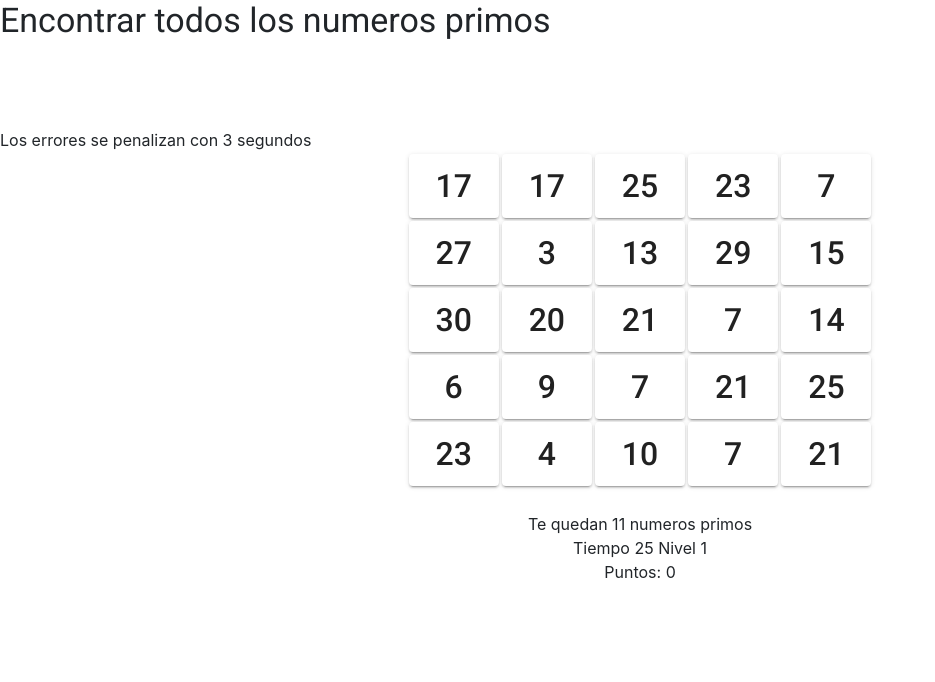
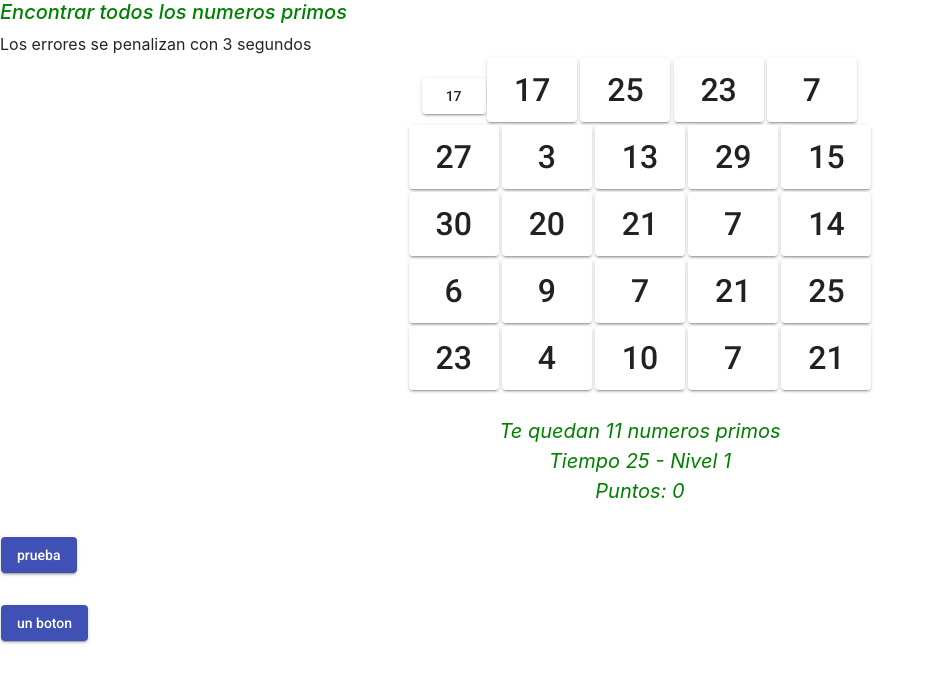
Before and after one commit to nachomonllor/juegoprimos, an Angular app: page / in a window 1280 px wide. Shown: the top 682 px of the page, without its empty margins (0-935 px from the left). Built offline with nearby package versions, Linux system fonts and the light colour scheme.

Commit message:
corrigiendo color botones

```diff
--- a/src/app/primos/primos.component.css
+++ b/src/app/primos/primos.component.css
@@ -38,3 +38,13 @@
   margin: 0.1rem;
   font-size: 2rem;
 }
+.texto_puntos {
+  color: green;
+  font-style: italic;
+  font-size: 20px;
+}
+
+.myClass{
+  color : red;
+  background-color: green;
+}
--- a/src/app/primos/primos.component.html
+++ b/src/app/primos/primos.component.html
@@ -1,10 +1,10 @@
 
-<h1 class="mat-display-1"> Encontrar todos los numeros primos </h1>
+<h1 class="mat-display-1" class ="texto_puntos"> Encontrar todos los numeros primos </h1>
+    Los errores se penalizan con 3 segundos
 <br>
-Los errores se penalizan con 3 segundos
 
 <div style="text-align: center">
-  <button mat-raised-button (click)="presion(0,0)" class="casilla">{{estadoBotones[0][0]}}</button>
+  <button mat-raised-button (click)="presion(0,0)"   >{{estadoBotones[0][0]}}</button>
   <button mat-raised-button (click)="presion(0,1)" class="casilla">{{estadoBotones[0][1]}}</button>
   <button mat-raised-button (click)="presion(0,2)" class="casilla">{{estadoBotones[0][2]}}</button>
   <button mat-raised-button (click)="presion(0,3)" class="casilla">{{estadoBotones[0][3]}}</button>
@@ -35,11 +35,24 @@ Los errores se penalizan con 3 segundos
   <button mat-raised-button (click)="presion(4,4)" class="casilla">{{estadoBotones[4][4]}}</button>
 </div>
 <br>
-<div style="text-align: center">
+<div style="text-align: center" class ="texto_puntos">
 Te quedan {{totalPrimos}} numeros primos
 <br>
-Tiempo {{reloj}} Nivel {{nivel}}
+Tiempo {{reloj}} - Nivel {{nivel}}
 <br>
   Puntos: {{puntos}}
 <div>
 <br>
+
+<td>
+  <button mat-raised-button color="primary" (click)="presion(0,0)" [class.myClass]="isClicked">
+      prueba
+  </button>
+</td>
+
+<br>
+<td>
+<button mat-raised-button color="primary" (click)="presion(0,0)" [ngStyle]="{'color': estadoBotones[0][0] }">
+  un boton
+</button>
+</td>
--- a/src/app/primos/primos.component.ts
+++ b/src/app/primos/primos.component.ts
@@ -125,7 +125,7 @@ export class PrimosComponent implements OnInit {
 
   presion(fila:number,columna:number) {
     if(this.listaPrimos.indexOf(this.posiciones[fila][columna]) >= 0) {
-      this.estadoBotones[fila][columna] = "P";
+      this.estadoBotones[fila][columna] = "green";
       this.totalPrimos--;
       this.puntos += 10;
 
@@ -136,10 +136,16 @@ export class PrimosComponent implements OnInit {
 
     }
     else{
-      this.estadoBotones[fila][columna] = "X";
+      this.estadoBotones[fila][columna] = "red";
       this.reloj -= 3; //los errores cuestan tiempo
     }
-
+    //this.isClicked = true;
   }
 
+   //isClicked = false;
+
+
+
+
+
 }
```
